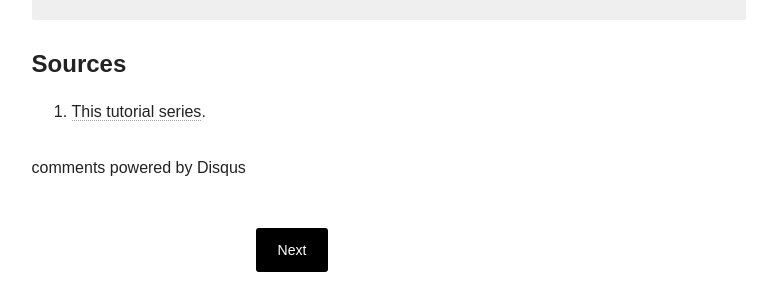
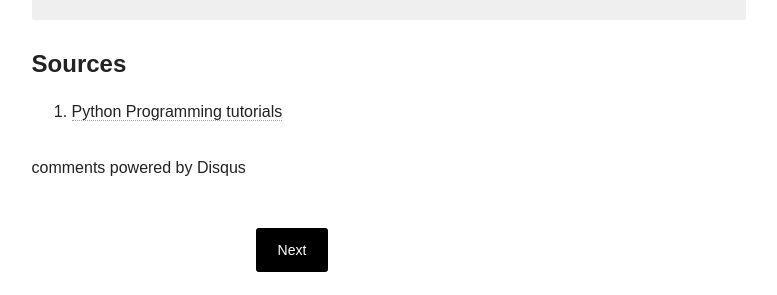
Before and after one commit to rikenshah/rikenshah.github.io, a Jekyll site: the page built from _posts/articles/2016-07-29-nltk-cheatsheet-part-1.md, in a window 1280 px wide and 900 px high, scrolled down 3988 px. Shown: the part 411-706 px from the top of the window, without its empty margins (348-1125 px from the left). Built offline with Jekyll 4.4.1, drawn with Linux system fonts in a browser that asks for light colours; nearby versions of some CDN libraries; comment, search, counter and statistics services are not loaded.

Commit message:
Update 2016-07-29-nltk-cheatsheet-part-1.md

```diff
--- a/_posts/articles/2016-07-29-nltk-cheatsheet-part-1.md
+++ b/_posts/articles/2016-07-29-nltk-cheatsheet-part-1.md
@@ -152,4 +152,4 @@ better
 
 #### Sources
 
-1. [This tutorial series](https://pythonprogramming.net/tokenizing-words-sentences-nltk-tutorial/).
+1. <a href="https://pythonprogramming.net/tokenizing-words-sentences-nltk-tutorial/" target="_blank">Python Programming tutorials</a>
```
